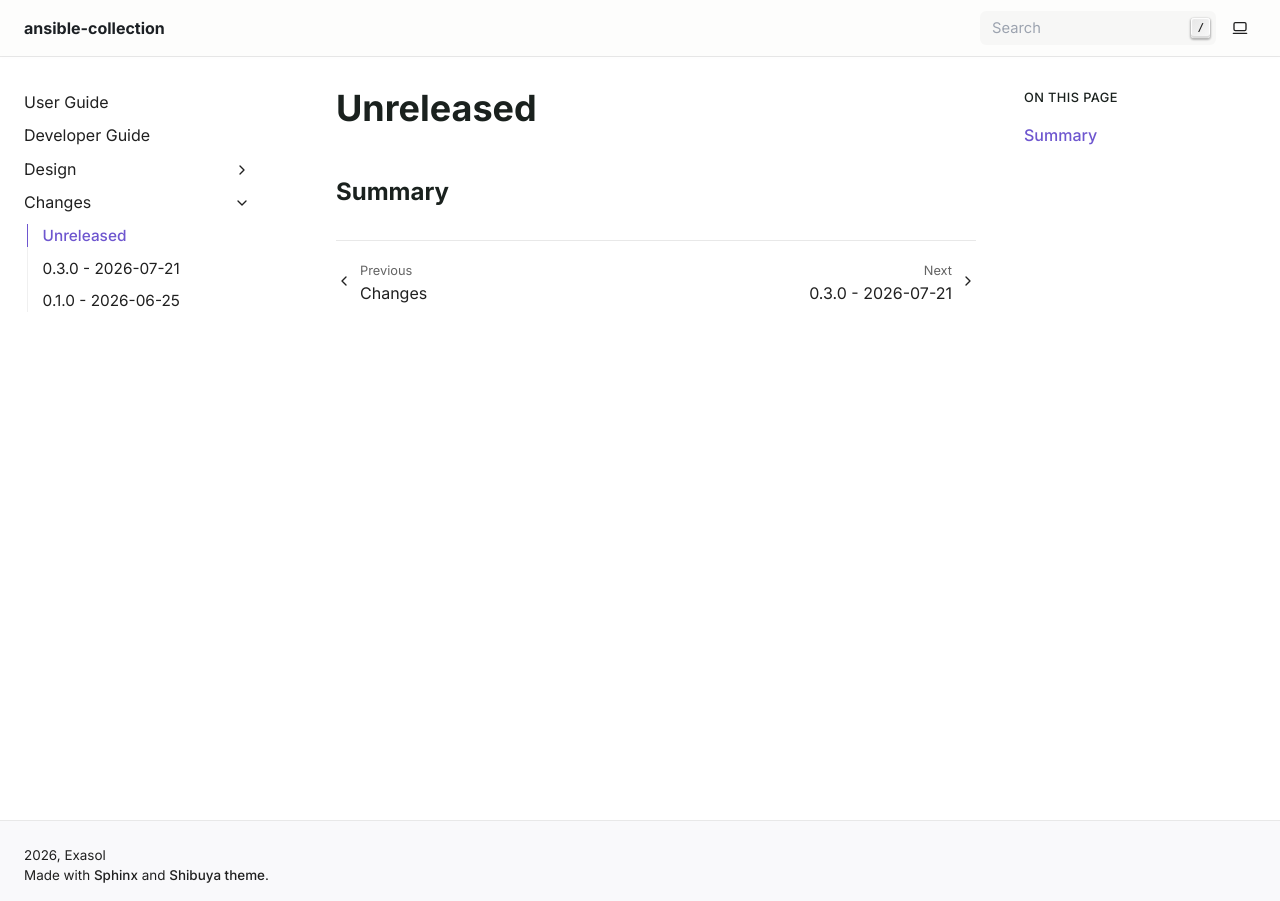
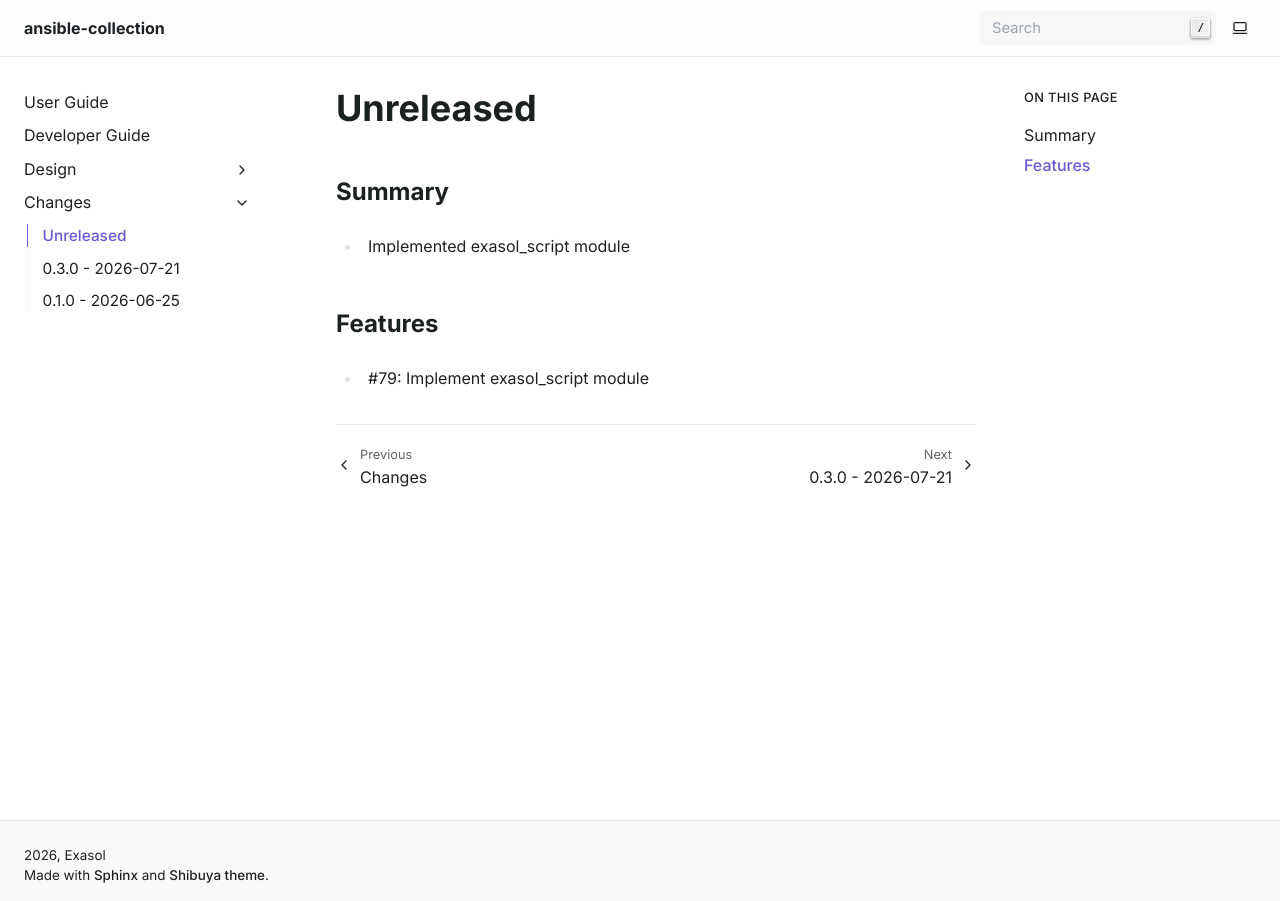
Before and after one commit to exasol/ansible-collection, a Sphinx documentation site: the page built from doc/changes/unreleased.md, in a window 1280 px wide. Built offline with Sphinx 7.4.7, drawn with Linux system fonts in a browser that asks for light colours.

Commit message:
Fixed merge conflict

```diff
--- a/doc/changes/unreleased.md
+++ b/doc/changes/unreleased.md
@@ -1,3 +1,9 @@
 # Unreleased
 
 ## Summary
+
+* Implemented exasol_script module
+
+## Features
+
+* #79: Implement exasol_script module
```
